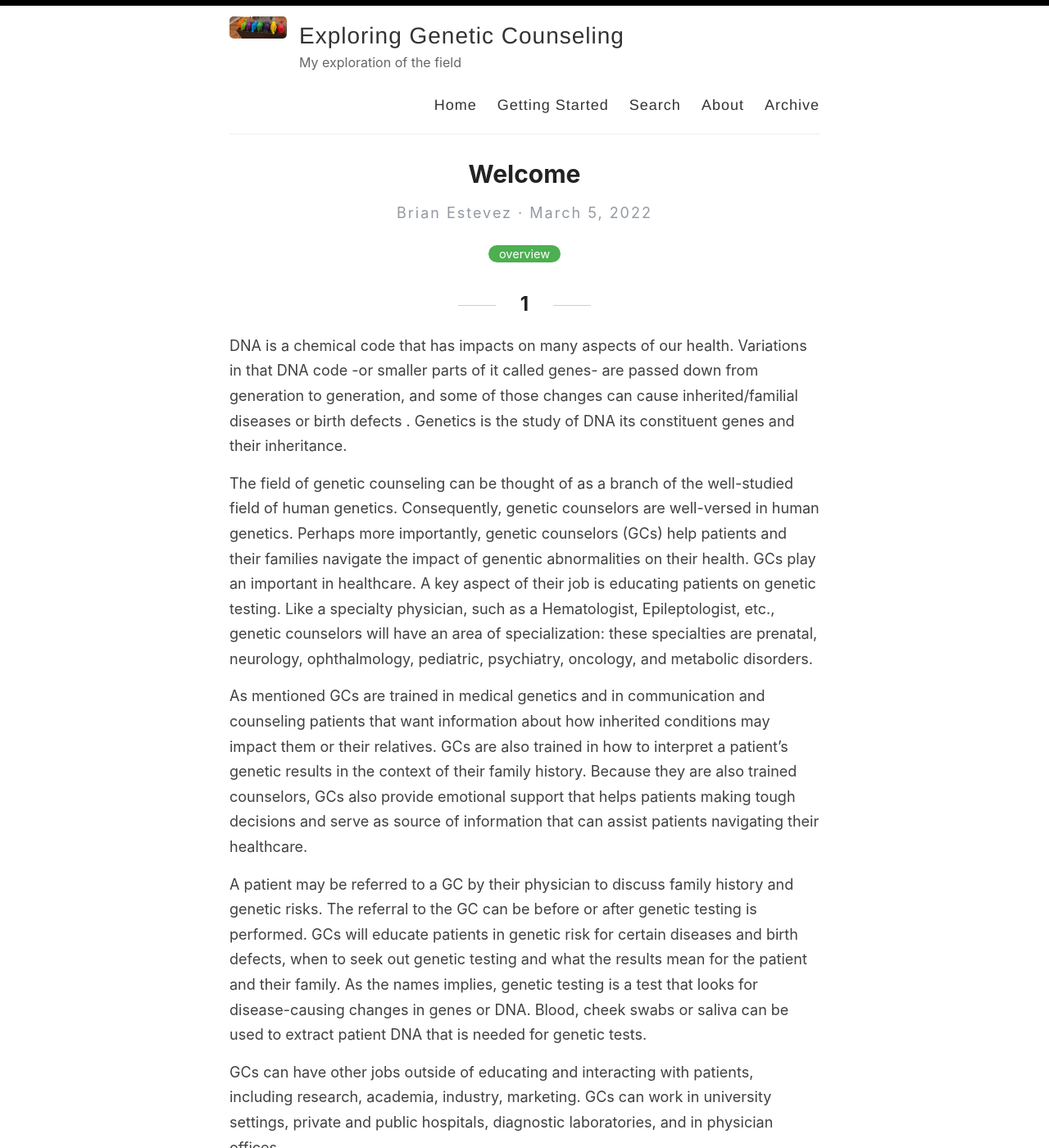
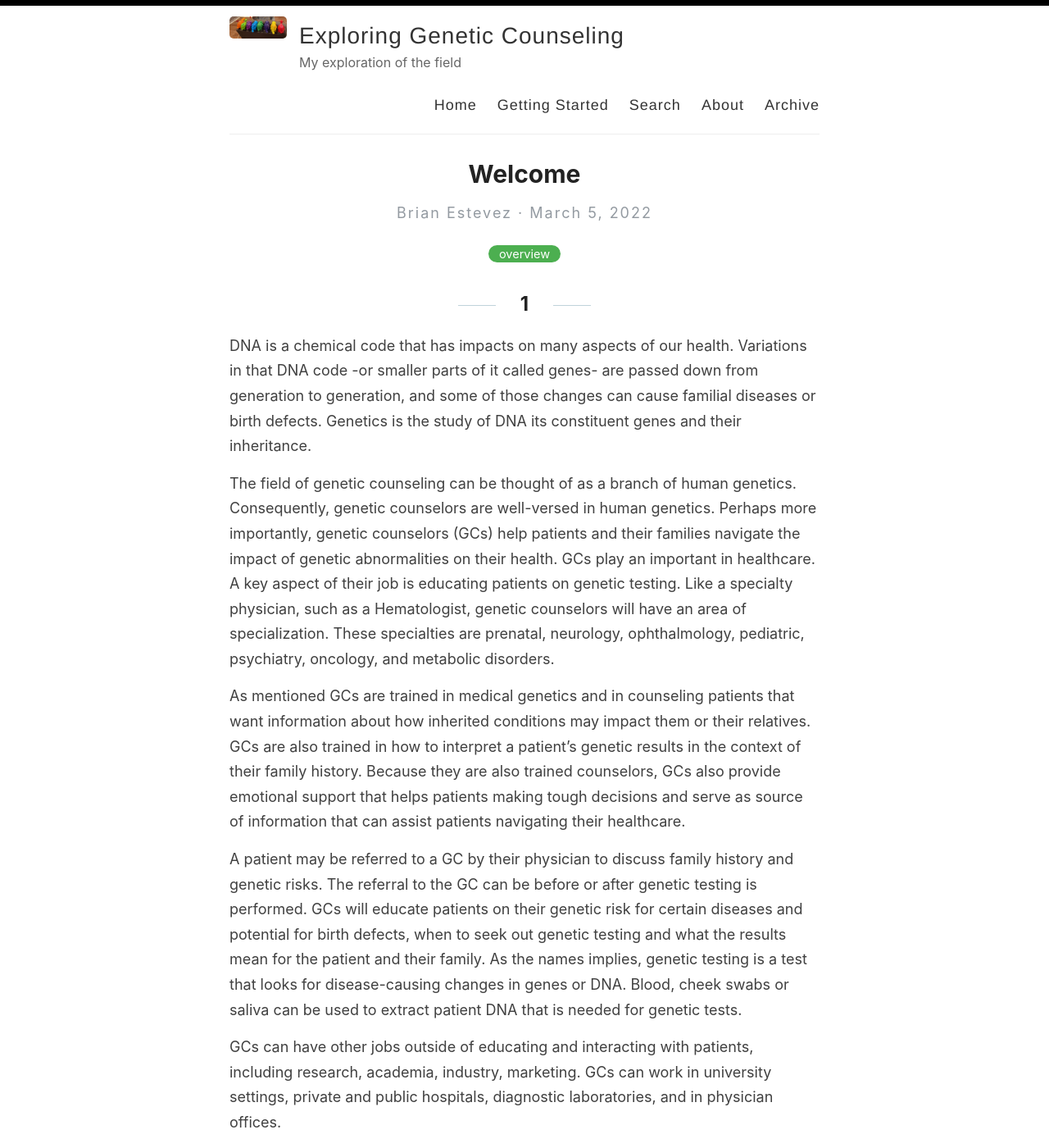
Before and after one commit to estevezb/Exploring-Genetic-Counseling, a Jekyll site: the page built from _posts/2022-03-05-Hello-World.md, in a window 1280 px wide and 1400 px high. Shown: the whole window at 82% size. Built offline with Jekyll 4.4.1, drawn with Linux system fonts in a browser that asks for light colours.

Commit message:
Update 2022-03-05-Hello-World.md

```diff
--- a/_posts/2022-03-05-Hello-World.md
+++ b/_posts/2022-03-05-Hello-World.md
@@ -7,12 +7,12 @@ category: overview
 
 1
 ------
-DNA is a chemical code that has impacts on many aspects of our health. Variations in that DNA code -or smaller parts of it called genes- are passed down from generation to generation, and some of those changes can cause inherited/familial diseases or birth defects .  Genetics is the study of DNA its constituent genes and their inheritance.
+DNA is a chemical code that has impacts on many aspects of our health. Variations in that DNA code -or smaller parts of it called genes- are passed down from generation to generation, and some of those changes can cause familial diseases or birth defects.  Genetics is the study of DNA its constituent genes and their inheritance.
 
-The field of genetic counseling can be thought of as a branch of the well-studied field of human genetics. Consequently, genetic counselors are well-versed in human genetics. Perhaps more importantly, genetic counselors (GCs) help patients and their families navigate the impact of genentic abnormalities on their health. GCs play an important in healthcare. A key aspect of their job is educating patients on genetic testing.  Like a specialty physician, such as a Hematologist, Epileptologist, etc.,  genetic counselors will have an area of specialization: these specialties are prenatal, neurology, ophthalmology, pediatric, psychiatry, oncology, and metabolic disorders.
+The field of genetic counseling can be thought of as a branch of human genetics. Consequently, genetic counselors are well-versed in human genetics. Perhaps more importantly, genetic counselors (GCs) help patients and their families navigate the impact of genetic abnormalities on their health. GCs play an important in healthcare. A key aspect of their job is educating patients on genetic testing. Like a specialty physician, such as a Hematologist, genetic counselors will have an area of specialization. These specialties are prenatal, neurology, ophthalmology, pediatric, psychiatry, oncology, and metabolic disorders.
 
-As mentioned GCs are trained in medical genetics and in communication and counseling patients that want information about how inherited conditions may impact them or their relatives. GCs are also trained in how to interpret a patient’s genetic results in the context of their family history. Because they are also trained counselors, GCs also provide emotional support that helps patients making tough decisions and serve as source of information that can assist patients navigating their healthcare.
+As mentioned GCs are trained in medical genetics and in counseling patients that want information about how inherited conditions may impact them or their relatives. GCs are also trained in how to interpret a patient’s genetic results in the context of their family history. Because they are also trained counselors, GCs also provide emotional support that helps patients making tough decisions and serve as source of information that can assist patients navigating their healthcare.
 
-A patient may be referred to a GC by their physician to discuss family history and genetic risks. The referral to the GC can be before or after genetic testing is performed. GCs will educate patients in genetic risk for certain diseases and birth defects, when to seek out genetic testing and what the results mean for the patient and their family. As the names implies, genetic testing is a test that looks for disease-causing changes in genes or DNA.  Blood, cheek swabs or saliva can be used to extract patient DNA that is needed for genetic tests.
+A patient may be referred to a GC by their physician to discuss family history and genetic risks. The referral to the GC can be before or after genetic testing is performed. GCs will educate patients on their genetic risk for certain diseases and potential for birth defects, when to seek out genetic testing and what the results mean for the patient and their family. As the names implies, genetic testing is a test that looks for disease-causing changes in genes or DNA.  Blood, cheek swabs or saliva can be used to extract patient DNA that is needed for genetic tests.
 
 GCs can have other jobs outside of educating and interacting with patients, including research, academia, industry, marketing. GCs can work in university settings, private and public hospitals, diagnostic laboratories, and in physician offices.
```
